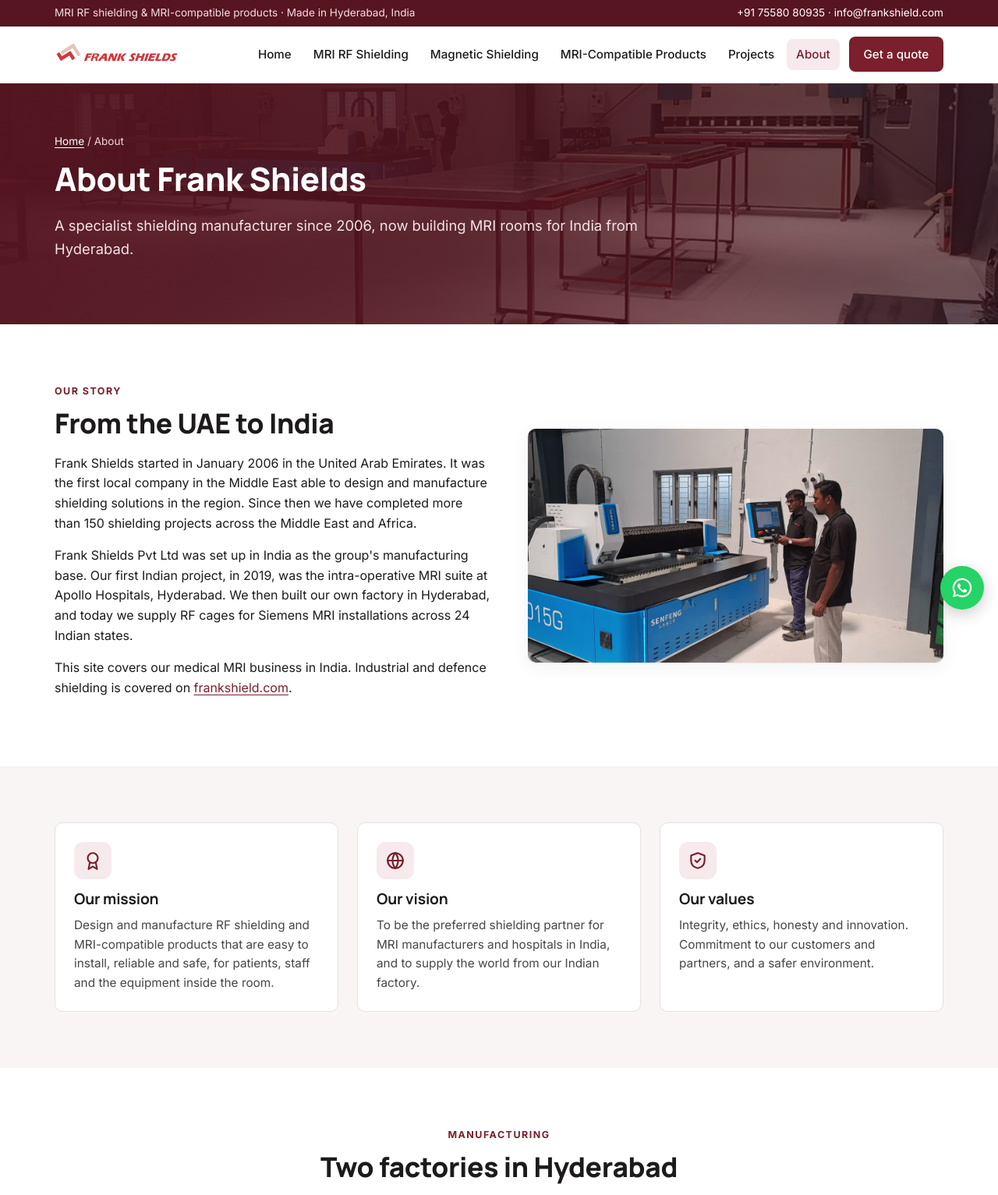
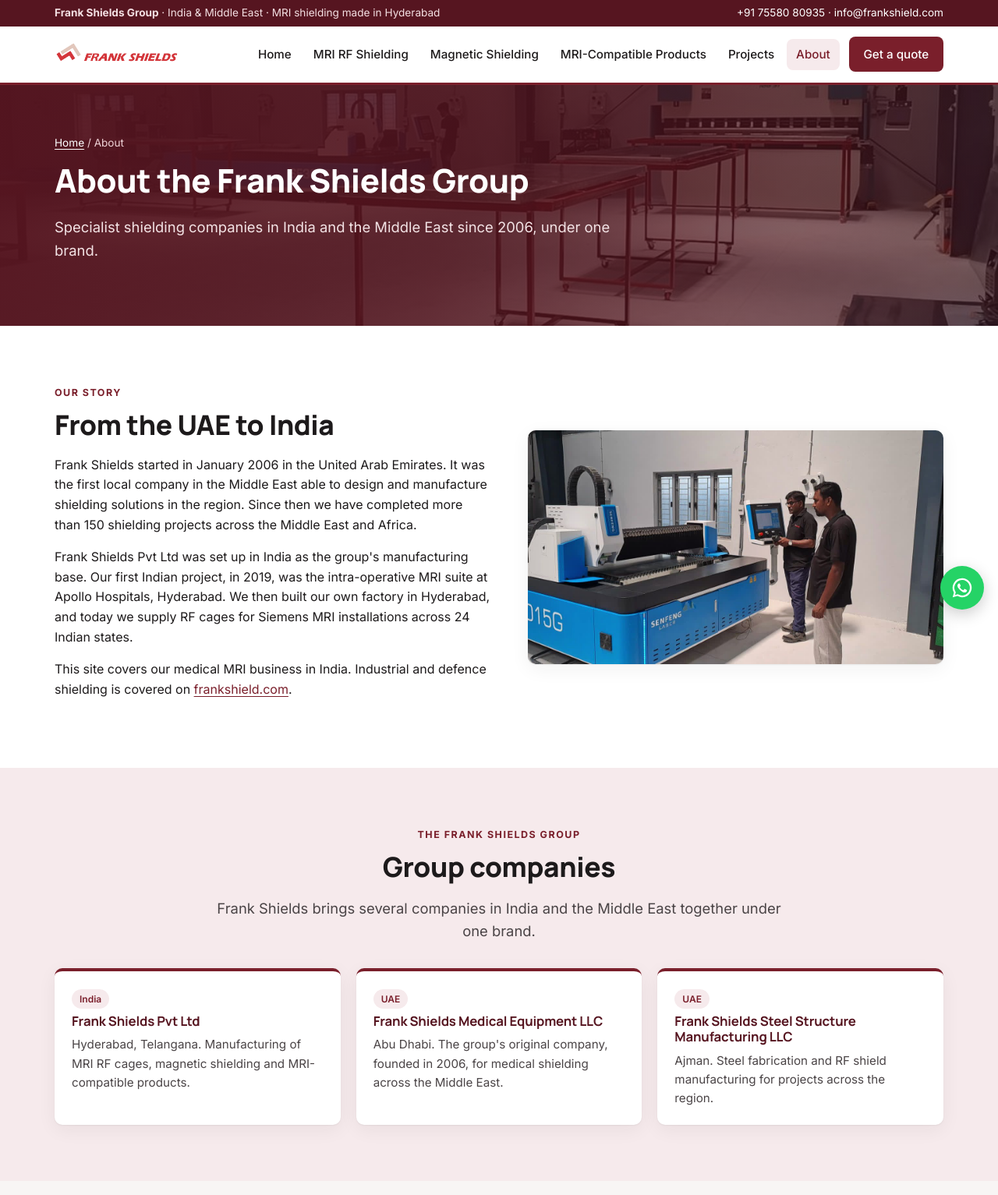
Before and after one commit to malcom-ui/frankshield-in, a plain HTML site: page about.html in a window 1280 px wide. Shown: the top 1533 px of the page at 78% size. Drawn offline with Linux system fonts and the light colour scheme.

Commit message:
Lead with the Frank Shields group brand
- Group companies section (India and UAE) on Home and About
- Frank Shields Group naming in top bar, hero, footer and copyright
- Burgundy footer and header accent; fix footer logo aspect ratio

Co-Authored-By: Claude Opus 5.5 <noreply@anthropic.com>
Claude-Session: https://claude.ai/code/session_01HW7uQW15P8peoMPteqozwe

```diff
--- a/about.html
+++ b/about.html
@@ -21,7 +21,7 @@
 <body>
 <a class="skip" href="#main">Skip to content</a>
 <div class="topbar"><div class="container">
-<span>MRI RF shielding &amp; MRI-compatible products · Made in Hyderabad, India</span>
+<span><strong>Frank Shields Group</strong> · India &amp; Middle East · MRI shielding made in Hyderabad</span>
 <span><a href="tel:+917558080935">+91 75580 80935</a> · <a href="mailto:info@frankshield.com">info@frankshield.com</a></span>
 </div></div>
 <header class="site-header"><div class="container">
@@ -32,7 +32,7 @@
 <main id="main">
 <section class="hero small" style="--hero-img:url('../img/factory-floor.jpg')"><div class="container">
 <div class="crumbs"><a href="index.html">Home</a> / About</div>
-<h1>About Frank Shields</h1><p class="lead">A specialist shielding manufacturer since 2006, now building MRI rooms for India from Hyderabad.</p></div></section>
+<h1>About the Frank Shields Group</h1><p class="lead">Specialist shielding companies in India and the Middle East since 2006, under one brand.</p></div></section>
 
 <section class="section"><div class="container split">
 <div><span class="eyebrow">Our story</span><h2>From the UAE to India</h2>
@@ -40,6 +40,16 @@
 <p>Frank Shields Pvt Ltd was set up in India as the group's manufacturing base. Our first Indian project, in 2019, was the intra-operative MRI suite at Apollo Hospitals, Hyderabad. We then built our own factory in Hyderabad, and today we supply RF cages for Siemens MRI installations across 24 Indian states.</p>
 <p>This site covers our medical MRI business in India. Industrial and defence shielding is covered on <a href="https://www.frankshield.com">frankshield.com</a>.</p></div>
 <div><img src="assets/img/laser-cutting.jpg" alt="Laser cutting at the Frank Shields Hyderabad factory" loading="lazy"></div>
+</div></section>
+
+<section class="section brand-band"><div class="container">
+<div class="center"><span class="eyebrow">The Frank Shields group</span><h2>Group companies</h2>
+<p class="lead">Frank Shields brings several companies in India and the Middle East together under one brand.</p></div>
+<div class="group-grid">
+<div class="group-co"><span class="tag">India</span><h3>Frank Shields Pvt Ltd</h3><p>Hyderabad, Telangana. Manufacturing of MRI RF cages, magnetic shielding and MRI-compatible products.</p></div>
+<div class="group-co"><span class="tag">UAE</span><h3>Frank Shields Medical Equipment LLC</h3><p>Abu Dhabi. The group's original company, founded in 2006, for medical shielding across the Middle East.</p></div>
+<div class="group-co"><span class="tag">UAE</span><h3>Frank Shields Steel Structure Manufacturing LLC</h3><p>Ajman. Steel fabrication and RF shield manufacturing for projects across the region.</p></div>
+</div>
 </div></section>
 
 <section class="section alt"><div class="container">
@@ -79,7 +89,7 @@
 <footer class="site-footer"><div class="container">
 <div class="foot-grid">
 <div><span class="foot-logo"><img src="assets/img/logo-frank-shields.png" alt="Frank Shields" width="600" height="143"></span>
-<p>Frank Shields Pvt Ltd designs, manufactures, installs and tests RF-shielded MRI rooms and MRI-compatible products from our factory in Hyderabad, India. ISO 9001:2015 certified.</p></div>
+<p>Frank Shields is a group of shielding companies in India and the Middle East. In India, Frank Shields Pvt Ltd designs, manufactures, installs and tests RF-shielded MRI rooms and MRI-compatible products in Hyderabad. ISO 9001:2015 certified.</p></div>
 <div><h4>Solutions</h4><ul>
 <li><a href="mri-rf-shielding.html">MRI RF shielding</a></li>
 <li><a href="magnetic-shielding.html">Magnetic shielding</a></li>
@@ -95,7 +105,7 @@
 <p><a href="tel:+917558080935">+91 75580 80935</a><br><a href="mailto:info@frankshield.com">info@frankshield.com</a></p></div>
 </div>
 <div class="foot-bottom">
-<span>© 2026 Frank Shields Pvt Ltd. All rights reserved.</span>
+<span>© 2026 Frank Shields Group. All rights reserved.</span>
 <span>Group sites: <a href="https://www.frankshield.com" rel="noopener">frankshield.com</a> (industrial &amp; defence shielding) · <a href="https://www.rhombusmed.com" rel="noopener">rhombusmed.com</a> (hospital equipment)</span>
 </div>
 </div></footer>
--- a/assets/css/style.css
+++ b/assets/css/style.css
@@ -215,3 +215,18 @@ input:focus, select:focus, textarea:focus { outline: 2px solid var(--burgundy);
 /* Keep tall photos in split layouts to a sensible height */
 .split img { width: 100%; max-height: 480px; object-fit: cover; }
 @media (max-width: 640px) { .topbar .container > span:first-child { display: none; } .topbar .container { justify-content: center; } }
+
+/* Group brand band */
+.brand-band { background: var(--burgundy-soft); }
+.brand-mark { height: 56px; width: auto; margin: 0 auto 18px; }
+.group-grid { display: grid; grid-template-columns: repeat(3, 1fr); gap: 20px; margin-top: 32px; }
+.group-co { background: #fff; border-radius: var(--radius); padding: 22px; border-top: 4px solid var(--burgundy); box-shadow: var(--shadow); }
+.group-co h3 { font-size: 1.05rem; color: var(--burgundy-dark); }
+.group-co p { margin: 0; color: var(--ink-2); font-size: .95rem; }
+@media (max-width: 860px) { .group-grid { grid-template-columns: 1fr; } }
+/* Burgundy footer and header accent */
+.site-footer { background: #3a0f17; color: #e3cdd1; }
+.foot-bottom { border-top-color: #5a2430; color: #cfb3b8; }
+.site-header { border-bottom: 3px solid var(--burgundy); }
+.foot-logo img { width: auto; }
+.brand-mark { background: #fff; padding: 10px 16px; border-radius: 10px; box-sizing: content-box; }
```
Also changed, not shown: 404.html (+3 -3 lines), contact.html (+3 -3 lines), index.html (+17 -6 lines), magnetic-shielding.html (+3 -3 lines), mri-compatible-products.html (+3 -3 lines), mri-rf-shielding.html (+3 -3 lines), projects.html (+3 -3 lines).
